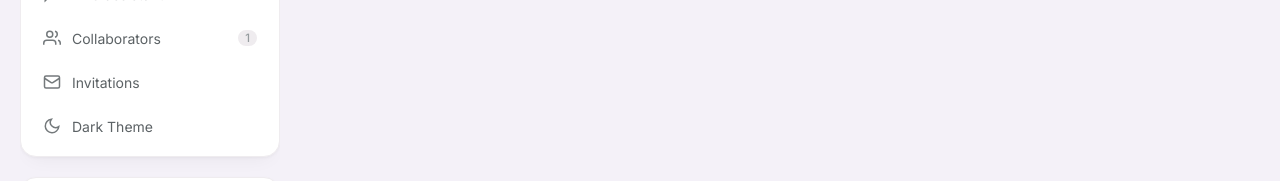
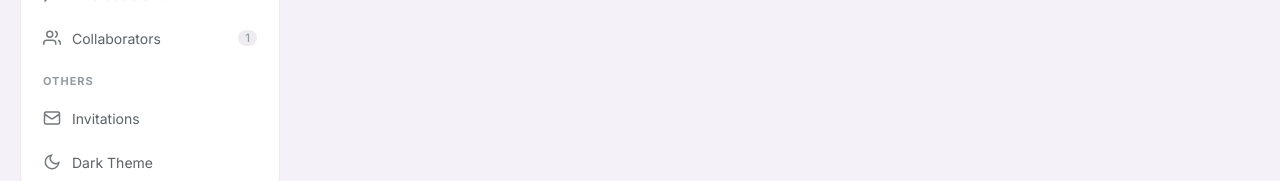
Before and after one commit to ulthimanju/CAPSTONE, a React (Vite) app in the folder web-app/: page /profile in a window 1280 px wide. Shown: the part 297-478 px from the top of the page. Built offline with nearby package versions, Linux system fonts and the light colour scheme; no server answers; sample sign-in values are in the browser's storage.

Commit message:
style: add OTHERS section label to sidebar navigation in AppLayout

```diff
--- a/web-app/src/layouts/AppLayout.jsx
+++ b/web-app/src/layouts/AppLayout.jsx
@@ -276,6 +276,11 @@ export const AppLayout = ({
             <span className="badge">1</span>
           </button>
 
+          {/* Second Nav Section Title */}
+          <div className="nav-label" style={{ marginTop: '8px', paddingTop: '4px' }}>
+            OTHERS
+          </div>
+
           <button
             className={`nav-item ${activeTab === 'invitations' ? 'active' : ''}`}
             onClick={() => navigate('/invitations')}
```
